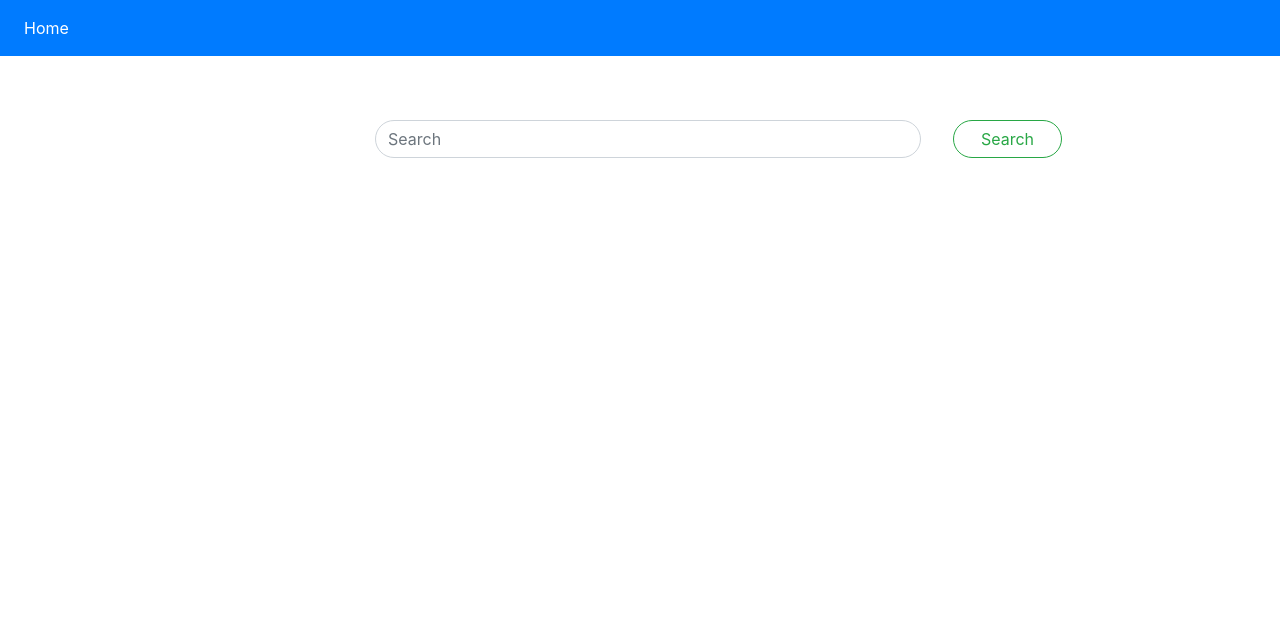
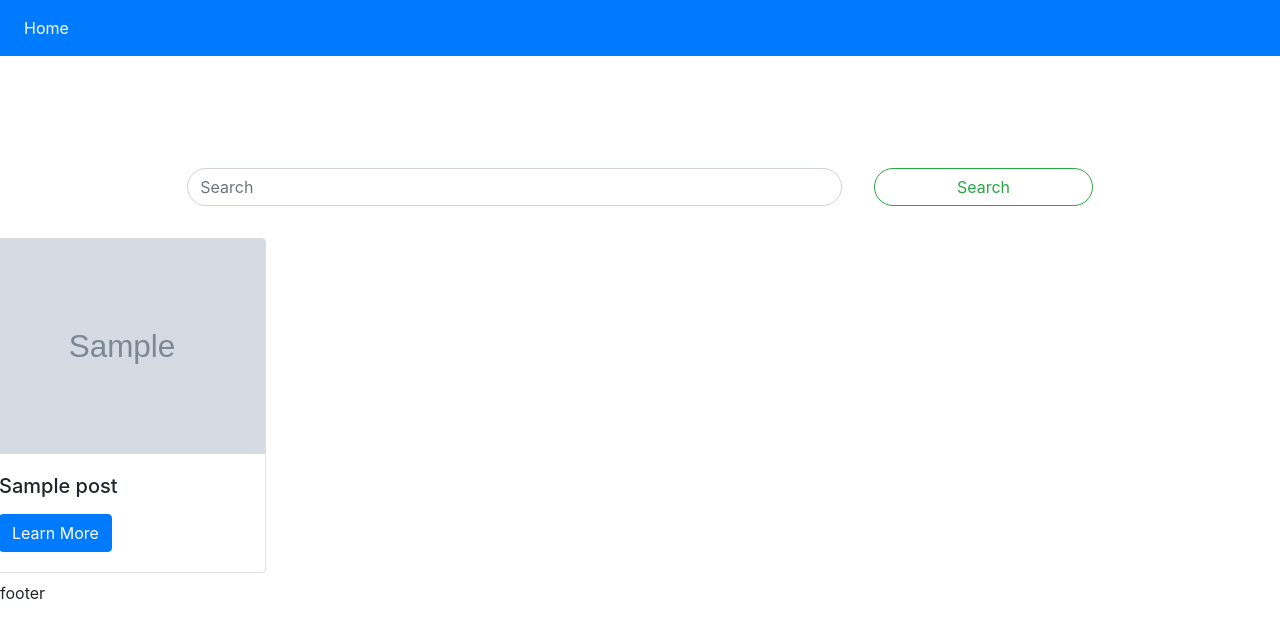
Before and after one commit to omarbassam88/craigslist_clone, a Django app: template templates/my_app/new_search.html in a window 1280 px wide. Shown: the top 638 px of the page. Run offline with Django 3.2, Linux system fonts and the light colour scheme; the template is opened without the code that fills it: most values are stand-ins (such as "Sample title", 1, 10 or a date in 2020); grey boxes marked "Sample" are stand-in pictures; some libraries are stand-ins or nearby versions.

Commit message:
Applied Search Functionality

```diff
--- a/static/css/style.css
+++ b/static/css/style.css
@@ -0,0 +1,13 @@
+.card-columns {
+    display: flex;
+    flex-direction: row;
+    column-gap: 0;
+    @include media-breakpoint-only(lg) {
+        column-count: 8;
+        column-gap: 0;
+    }
+    @include media-breakpoint-only(xl) {
+        column-count: 7;
+        column-gap: 0;
+    }
+  }
--- a/templates/layout.html
+++ b/templates/layout.html
@@ -41,9 +41,36 @@
     </nav>
     <!-- Search Bar -->
 
+    <div class="mt-5">
+      <form
+      class="row justify-content-center"
+      action="{% url 'new_search' %}"
+      method="post"
+      >
+      {% csrf_token %}
+      <div class="col-12 m-4"></div>
+      <input
+      class="form-control col-6 rounded-pill m-3"
+      type="text"
+      name="search"
+      placeholder="Search"
+      />
+      <button
+      class="btn btn-outline-success rounded-pill m-3 col-2"
+      type="submit"
+      name="submit"
+      >
+      Search
+    </button>
+  </form>
+</div>
+
 {% block content %}
+{% endblock content %}
 
-    {% endblock content %}
+<footer>
+  footer
+</footer>
 <!-- Optional JavaScript -->
 <!-- jQuery first, then Popper.js, then Bootstrap JS -->
 <script
--- a/templates/my_app/new_search.html
+++ b/templates/my_app/new_search.html
@@ -1,26 +1,26 @@
-{% extends 'layout.html' %} {% block content %}
+{% extends 'layout.html' %}
+<!-- Main Content Block -->
+{% block content %}
+<!-- Add Content here -->
 
-<div class="mt-5">
-  <form
-    class="row justify-content-center"
-    action="{% url 'new_search' %}"
-    method="post"
-  >
-    {% csrf_token %}
-    <div class="col-1 m-4"></div>
-    <input
-      class="form-control col-5 rounded-pill m-3"
-      type="text"
-      name="search"
-      placeholder="Search"
-    />
-    <button
-      class="btn btn-outline-success rounded-pill m-3 col-1"
-      type="submit" name="submit"
-    >
-      Search
-    </button>
-  </form>
+<div class="row justify-content-center">
+  <h2>{{ search | title}}</h2>
+</div>
+<div class="row">
+  <div class="row justify-content-center">
+    {% for post in final_postings %}
+
+    <div class="card m-2" style="width: 18rem;">
+      <img src="{{post.post_img_url }}" class="card-img-top" alt="..." />
+      <div class="card-body" style="height: auto;">
+        <h5 class="card-title">{{ post.post_title }}</h5>
+        <p class="card-text"></p>
+        <a href="{{post.post_url}}" class="btn btn-primary">Learn More</a>
+      </div>
+    </div>
+    {% endfor %}
+  </div>
 </div>
 
+<!-- Add content above this line -->
 {% endblock content %}
```
Also changed, not shown: my_app/views.py (+49 -3 lines). Lines whose indentation alone changed are shown as unchanged.
